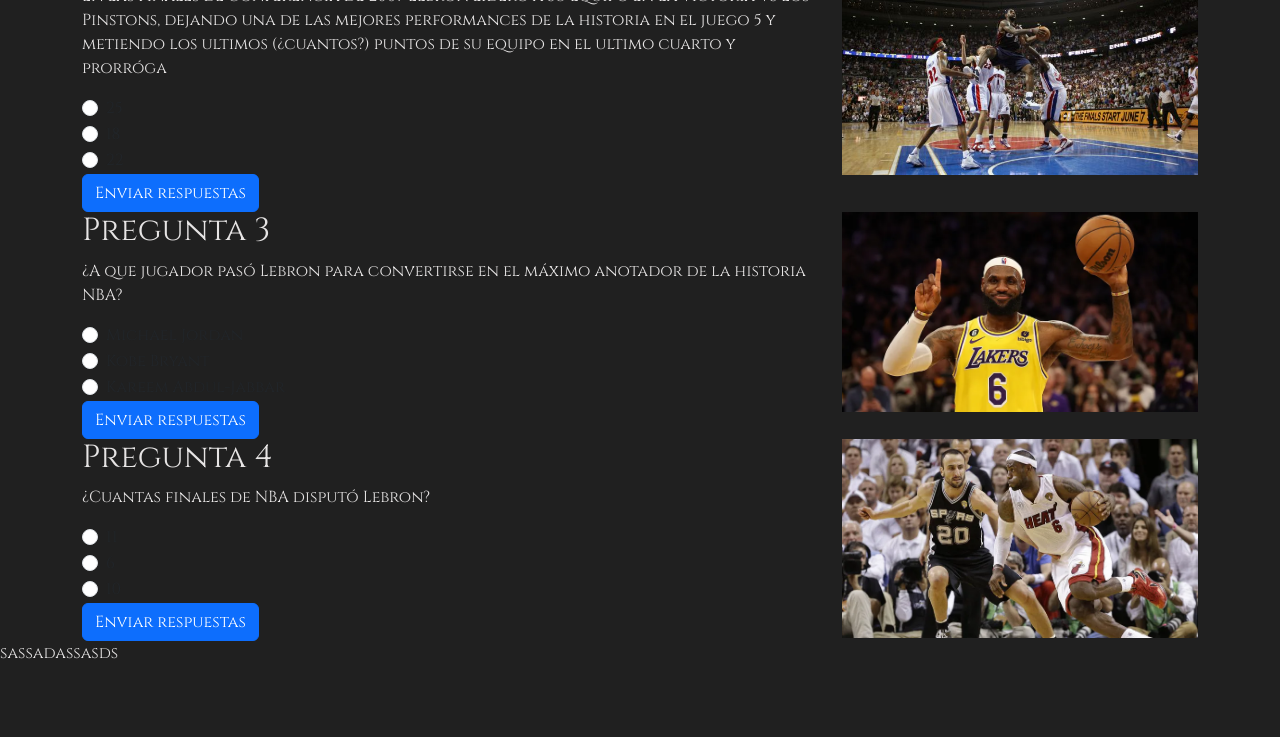
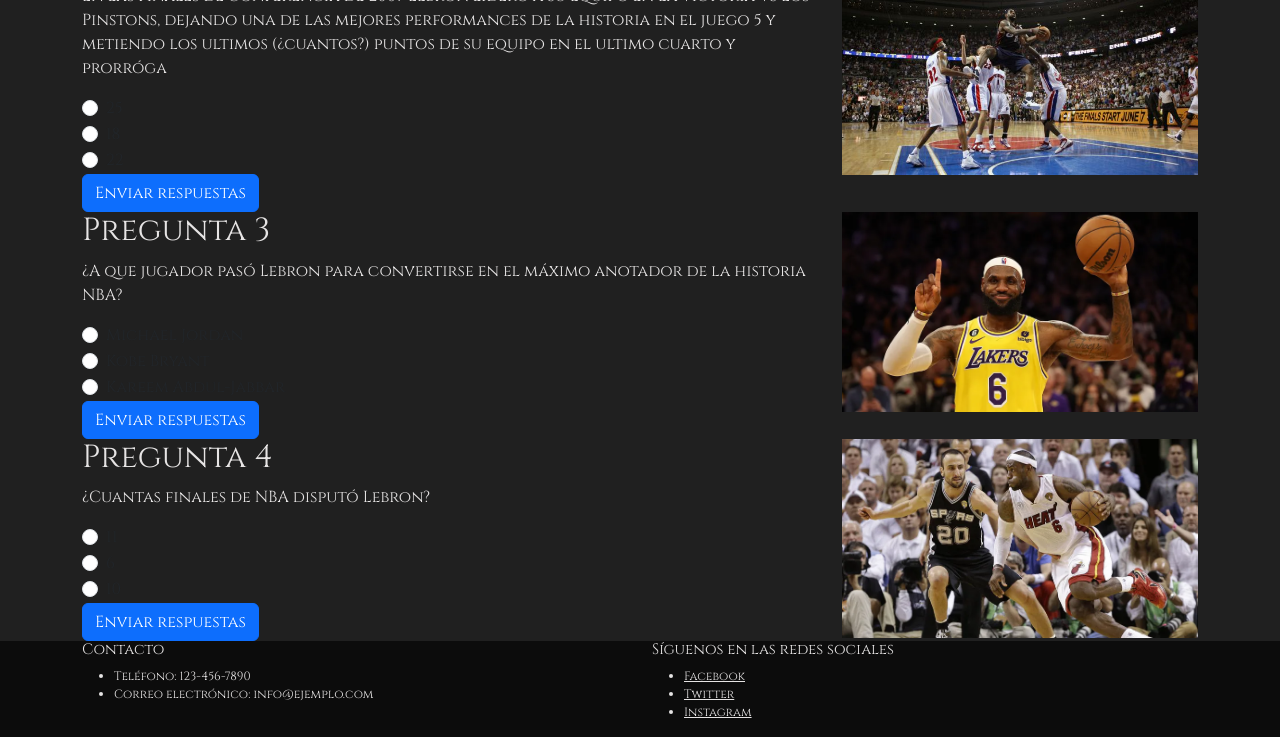
Before and after one commit to Bauta2/Preentrega3-Choren, a website: page pages/trivia.html in a window 1280 px wide. Shown: the part 613-1350 px from the top of the page. Before the commit the page ends 1294 px from the top, so only its background shows below. Drawn offline with nearby package versions, Linux system fonts and the light colour scheme; a web font is replaced by a local one.

Commit message:
footer y ajustes css

```diff
--- a/css/style.css
+++ b/css/style.css
@@ -44,8 +44,17 @@ main {
   padding-top: 1em;
 }
 
+.menu{
+  background-color: rgb(12, 12, 12);
+}
+
 .menu a {
   color: rgb(241, 241, 238);
+}
+
+.container-logo{
+  width: 100px;
+  height: 100px;
 }
 
 body {
@@ -57,4 +66,19 @@ body {
   background-color: rgb(32, 32, 32);
 }
 
-/*# sourceMappingURL=style.css.map */
+footer{
+  background-color: rgb(12, 12, 12);
+}
+
+footer h4{
+  font-size: 15px;
+}
+
+footer a{
+  font-size: 12px;
+}
+
+footer li{
+  font-size: 12px;
+  color: rgb(230, 228, 228);
+}
--- a/pages/trivia.html
+++ b/pages/trivia.html
@@ -10,7 +10,7 @@
     <!--Bootstrap-->
     <link href="https://cdn.jsdelivr.net/npm/bootstrap@5.3.0-alpha3/dist/css/bootstrap.min.css" rel="stylesheet" integrity="sha384-KK94CHFLLe+nY2dmCWGMq91rCGa5gtU4mk92HdvYe+M/SXH301p5ILy+dN9+nJOZ" crossorigin="anonymous">
     <!--estilos css-->
-    <link rel="stylesheet" href="/css/style.css">
+    <link rel="stylesheet" href="../css/style.css">
     <title>Trivia Lebron James</title>
 </head>
 <body>
@@ -173,7 +173,25 @@
         </div>
       </div>
       <footer>
-        <p>sassadassasds</p>
+        <div class="container">
+          <div class="row">
+            <div class="col-sm-6">
+              <h4>Contacto</h4>
+              <ul>
+                <li>Teléfono: 123-456-7890</li>
+                <li>Correo electrónico: info@ejemplo.com</li>
+              </ul>
+            </div>
+            <div class="col-sm-6">
+              <h4>Síguenos en las redes sociales</h4>
+              <ul>
+                <li><a href="#">Facebook</a></li>
+                <li><a href="#">Twitter</a></li>
+                <li><a href="#">Instagram</a></li>
+              </ul>
+            </div>
+          </div>
+        </div>
       </footer>
     <!--Scripts-->
     <script src="https://cdn.jsdelivr.net/npm/bootstrap@5.3.0-alpha3/dist/js/bootstrap.bundle.min.js" integrity="sha384-ENjdO4Dr2bkBIFxQpeoTz1HIcje39Wm4jDKdf19U8gI4ddQ3GYNS7NTKfAdVQSZe" crossorigin="anonymous"></script>
```
Also changed, not shown: pages/biografia.html (+22 -1 lines), pages/galeria.html (+23 -0 lines), pages/trayectoria.html (+21 -0 lines).
